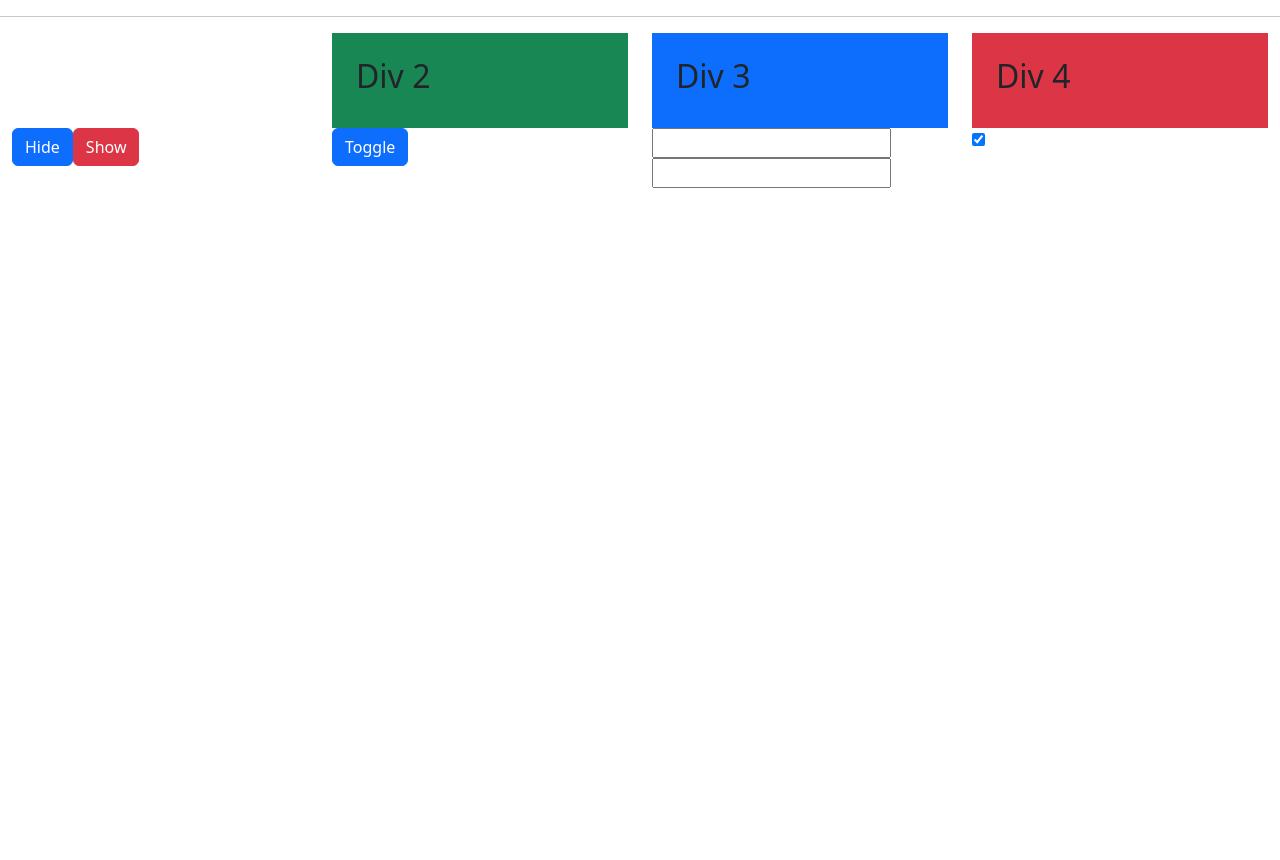
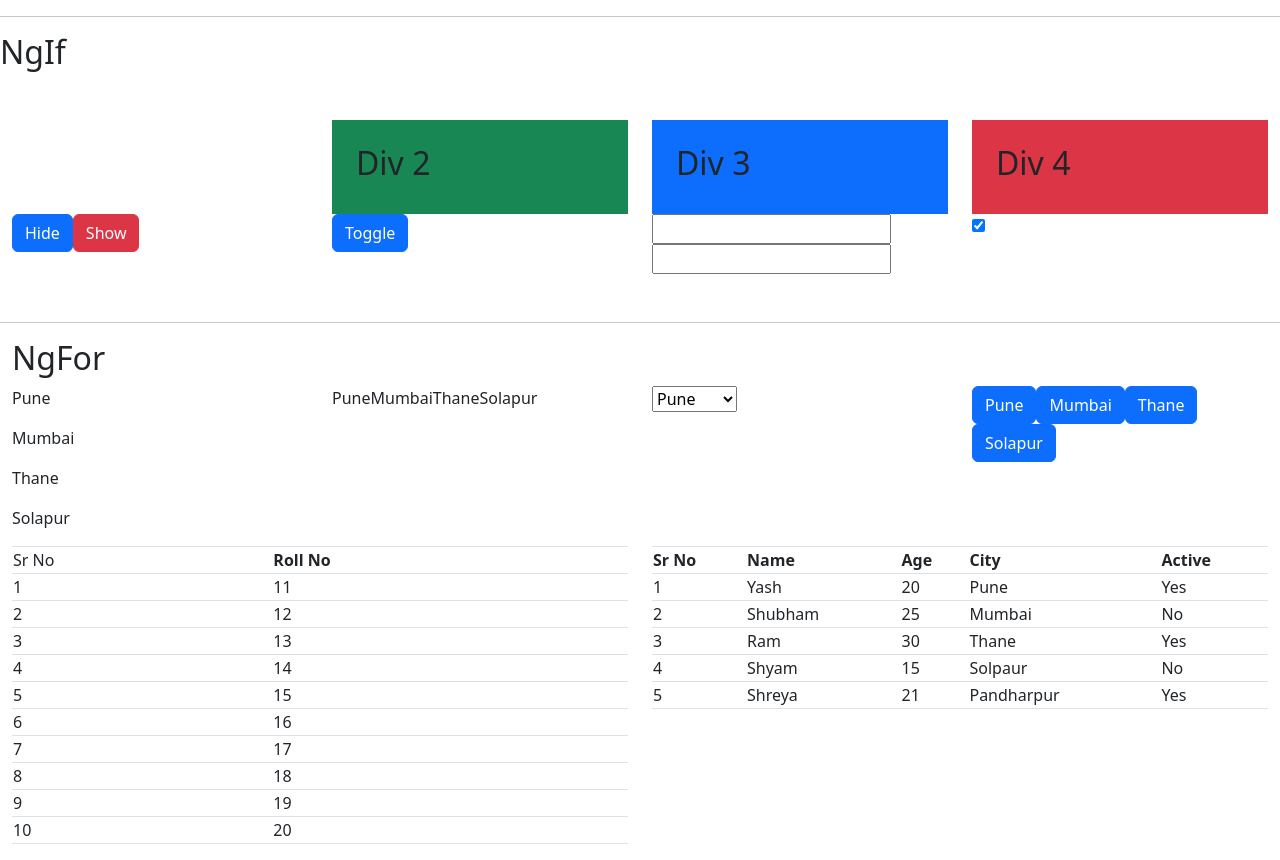
Before and after one commit to gaikwadGFS/Angular_Practice_B3, an Angular app: page / in a window 1280 px wide. Shown: the part 1401-2261 px from the top of the page. Before the commit the page ends 1589 px from the top, so only its background shows below. Built offline with nearby package versions, Linux system fonts and the light colour scheme.

Commit message:
*ngFor session

```diff
--- a/src/app/components/structural-directive/structural-directive.component.html
+++ b/src/app/components/structural-directive/structural-directive.component.html
@@ -5,7 +5,9 @@
     <li>*ngSwitch</li>
 </ul>
 <hr>
-<div class="container-fluid">
+<!-- *NgIf -->
+<h2>NgIf</h2>
+<div class="container-fluid my-5">
     <div class="row">
         <div class="col-3">
             <div *ngIf="isDivVisible1" class="bg-info p-4">
@@ -38,10 +40,68 @@
         </div>
         <div class="col-3">
             <input type="text" name="" id="" [(ngModel)]="num1">
-             <input type="text" name="" id="" [(ngModel)]="num2">
+            <input type="text" name="" id="" [(ngModel)]="num2">
         </div>
         <div class="col-3">
             <input type="checkbox" name="" id="" [(ngModel)]="active">
         </div>
     </div>
 </div>
+<!-- *NgIf -->
+<hr>
+<!-- *NgFor -->
+
+<div class="container-fluid">
+    <h2>NgFor</h2>
+    <div class="row">
+        <div class="col-3">
+            <p *ngFor="let list of city">{{list}}</p>
+
+        </div>
+        <div class="col-3">
+            <span *ngFor="let list of city">{{list}}</span>
+        </div>
+        <div class="col-3">
+            <select>
+                <option *ngFor="let items of city">{{items}}</option>
+            </select>
+        </div>
+        <div class="col-3">
+            <button type="button" class="btn btn-primary" *ngFor="let btn of city">{{btn}}</button>
+        </div>
+
+    </div>
+    <div class="row">
+        <div class="col-6">
+            <table class="table table-bordered">
+                <tr>
+                    <td>Sr No</td>
+                    <th>Roll No</th>
+                </tr>
+                <tr *ngFor="let num of rollNo ; let srNo = index">
+                    <td>{{srNo+1}}</td>
+                    <td>{{num}}</td>
+                </tr>
+            </table>
+        </div>
+        <div class="col-6">
+            <table class="table table-bordered">
+                <tr>
+                    <th>Sr No</th>
+                    <th>Name</th>
+                    <th>Age</th>
+                    <th>City</th>
+                    <th>Active</th>
+                </tr>
+                <tr *ngFor="let details of studentDetails ; let srNo = index">
+                    <td>{{srNo+1}}</td>
+                    <td>{{details.name}}</td>
+                    <td>{{details.age}}</td>
+                    <td>{{details.city}}</td>
+                    <td>{{details.isActive ? 'Yes' :'No' }}</td>
+                </tr>
+            </table>
+        </div>
+    </div>
+</div>
+<!-- *NgFor -->
--- a/src/app/components/structural-directive/structural-directive.component.ts
+++ b/src/app/components/structural-directive/structural-directive.component.ts
@@ -16,6 +16,41 @@ export class StructuralDirectiveComponent {
   num1:string ="";
   num2:string ="";
   active:boolean = true;
+  city:any[] = ['Pune','Mumbai','Thane','Solapur'];
+  rollNo:any[]=[11, 12,13,14,15,16,17,18,19,20];
+
+  studentDetails:any[]=[
+    {
+      name:'Yash',
+      age:20,
+      city:'Pune',
+      isActive:true
+    },
+     {
+      name:'Shubham',
+      age:25,
+      city:'Mumbai',
+      isActive:false
+    },
+     {
+      name:'Ram',
+      age:30,
+      city:'Thane',
+      isActive:true
+    },
+     {
+      name:'Shyam',
+      age: 15,
+      city:'Solpaur',
+      isActive:false
+    },
+     {
+      name:'Shreya',
+      age:21,
+      city:'Pandharpur',
+      isActive:true
+    },
+  ]
 
   hideDiv1(){
     this.isDivVisible1 = false;
```
